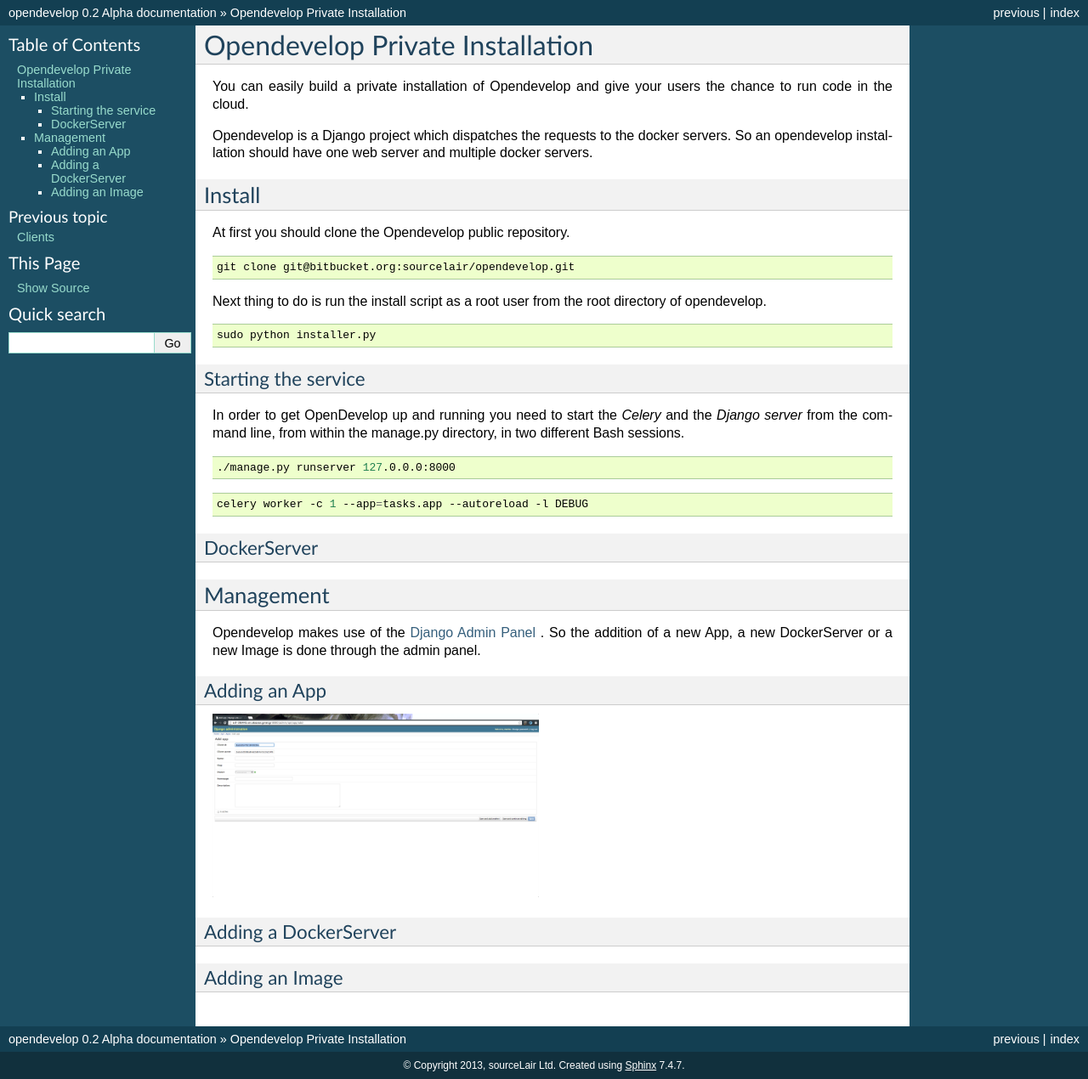
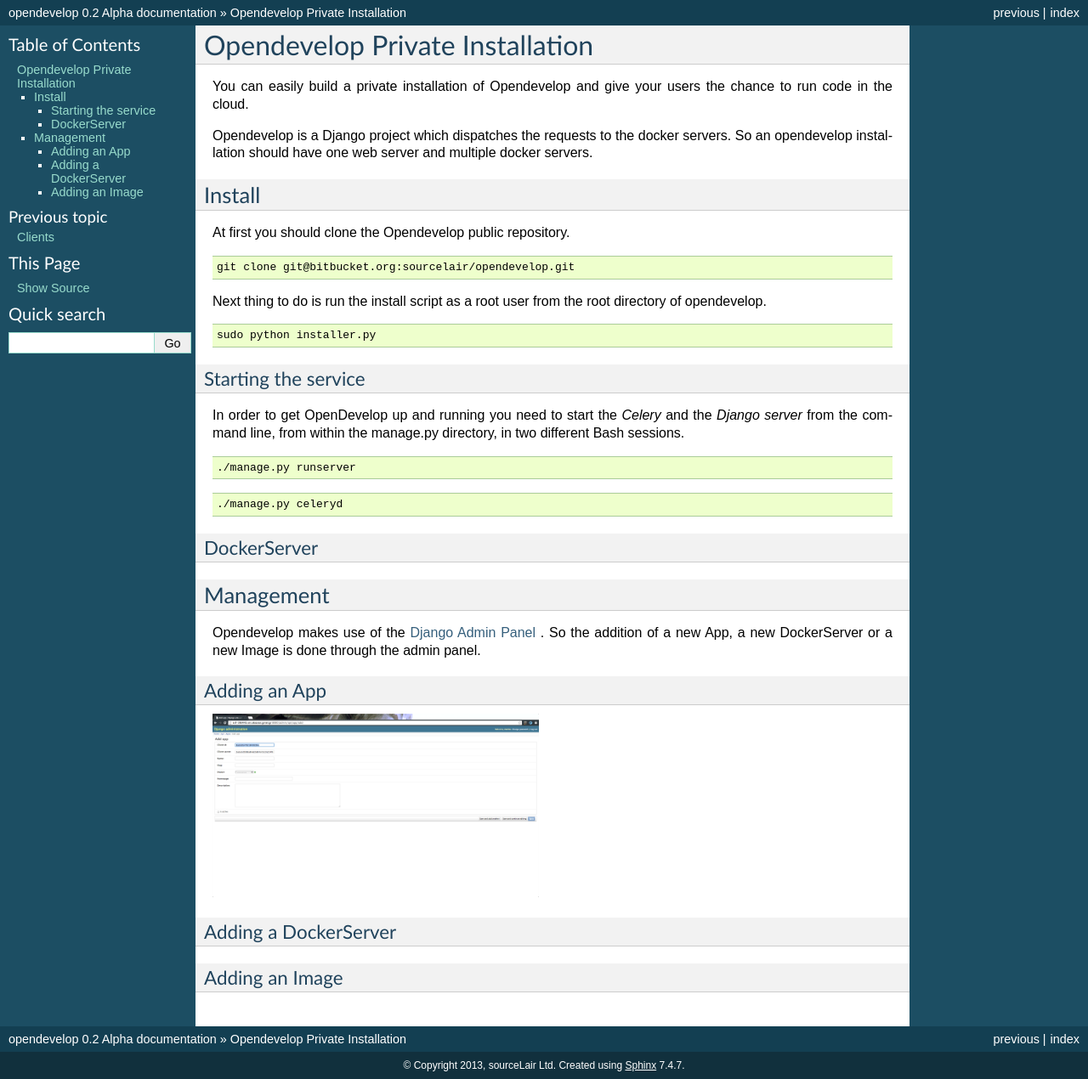
Before and after one commit to opendevelop/opendevelop, a Sphinx documentation site: the page built from docs/install.rst, in a window 1280 px wide. Shown: the whole page at 85% size. Built offline with Sphinx 7.4.7, drawn with Linux system fonts in a browser that asks for light colours.

Commit message:
Added updated commands to run OpenDevelop

```diff
--- a/docs/install.rst
+++ b/docs/install.rst
@@ -32,12 +32,12 @@
 
 .. code-block:: bash
 
-    ./manage.py runserver 127.0.0.0:8000
+    ./manage.py runserver
 
 
 .. code-block:: bash
 
-    celery worker -c 1 --app=tasks.app --autoreload -l DEBUG
+    ./manage.py celeryd
 DockerServer
 ------------
 
```
